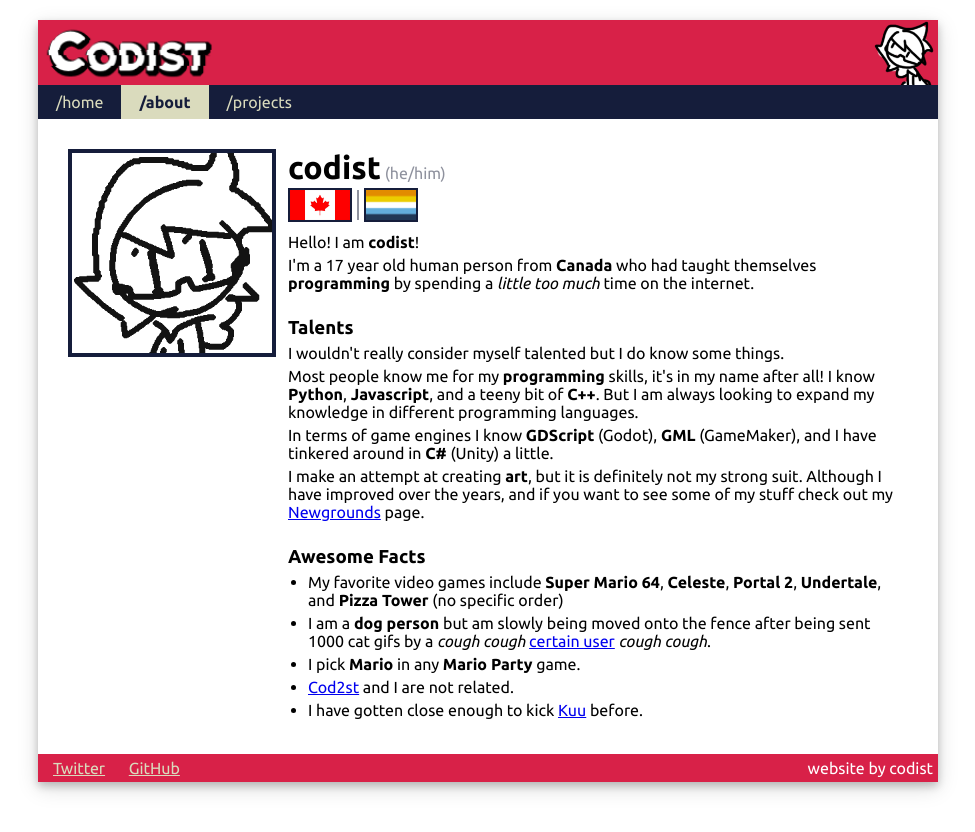
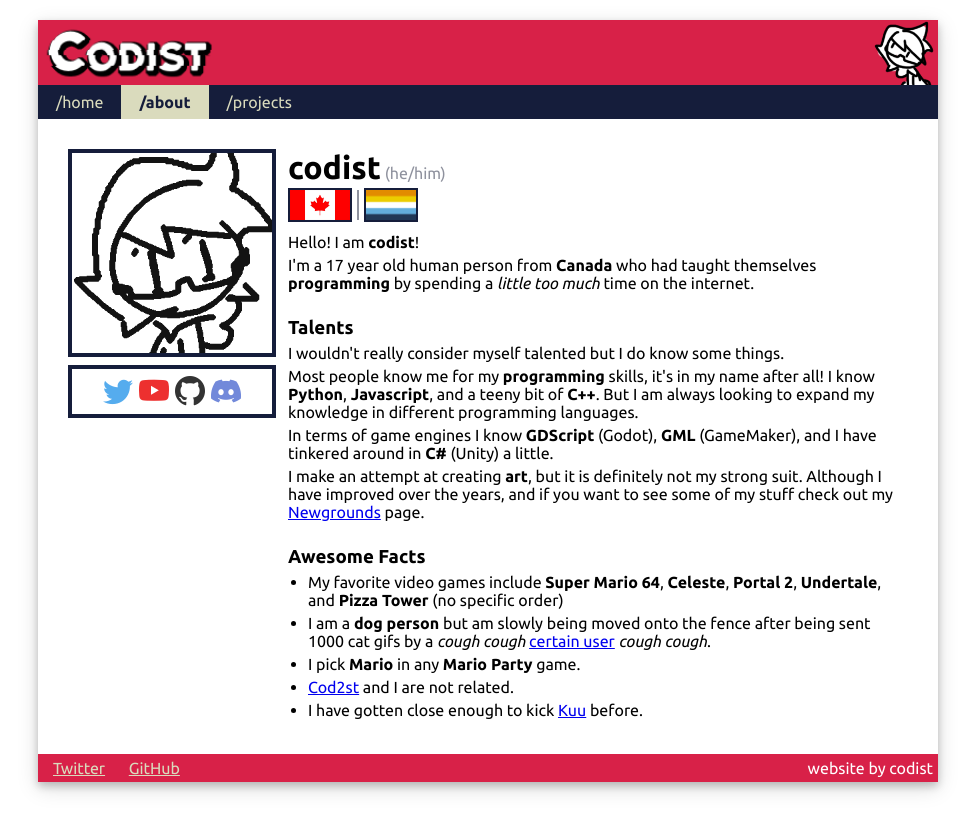
Before and after one commit to ImCodist/site-imcodist-xyz, a Jekyll site: the page built from about.html, in a window 1280 px wide. Shown: the top 832 px of the page, without its empty margins (152-1127 px from the left). Built offline with Jekyll 4.4.1, drawn with Linux system fonts in a browser that asks for light colours.

Commit message:
socials on about page

```diff
--- a/_sass/base.scss
+++ b/_sass/base.scss
@@ -291,15 +291,11 @@
 .about {
     display: flex;
 
-    @media (max-width: 450px) {
-        display: inline-block;
-    }
-
     #left {
         #codistbox {
             padding: 0px;
             margin-right: 20px;
-            margin-bottom: 20px;
+            margin-bottom: 5px;
 
             width: 200px;
 
@@ -308,10 +304,24 @@
 
                 width: 100%;
             }
+        }
 
-            @media (max-width: 450px) {
-                width: 100px;
-                height: 100px;
+        #socialbox {
+            padding: 5px;
+            margin-right: 12px;
+            margin-bottom: 20px;
+
+            display: flex;
+            justify-content: center;
+
+            border: 4px solid $color_black;
+
+            i {
+                margin-left: 3px;
+                margin-right: 3px;
+
+                font-size: 30px;
+                color: $color_black;
             }
         }
     }
@@ -387,4 +397,28 @@
             }
         }
     }
+
+    @media (max-width: 450px) {
+        display: inline-block;
+
+        #left {
+            #codistbox {
+                img {
+                    border: 0px;
+                }
+
+                width: 100px;
+                height: 100px;
+
+                margin-left: auto;
+                margin-right: auto;
+
+                padding-right: 10px;
+            }
+
+            #socialbox {
+                border: 0px;
+            }
+        }
+    }
 }
--- a/about.html
+++ b/about.html
@@ -6,6 +6,13 @@
     <div id="left">
         <div id="codistbox">
             <img id="codistimage" src="/assets/images/about/codist1.gif" alt="codist">
+        </div>
+
+        <div id="socialbox">
+            <a href="https://twitter.com/ImCodist"><i class="bi bi-twitter" style="color: #55acee;"></i></a>
+            <a href="https://www.youtube.com/@codist"><i class="bi bi-youtube" style="color: #ed302f;"></i></a>
+            <a href="https://github.com/ImCodist"><i class="bi bi-github" style="color: #333333;"></i></a>
+            <a href="https://discord.com/users/323521498365296642"><i class="bi bi-discord" style="color: #7289da;"></i></a>
         </div>
     </div>
 
```
